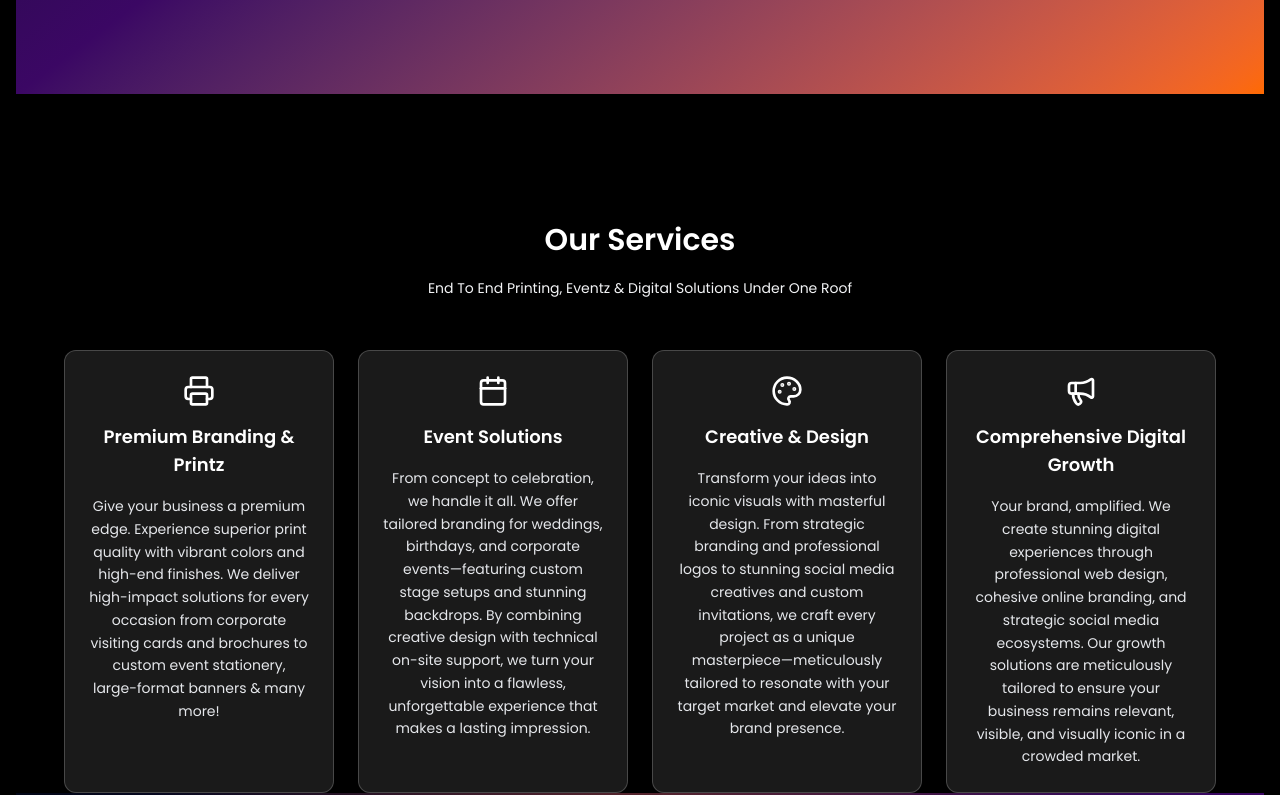
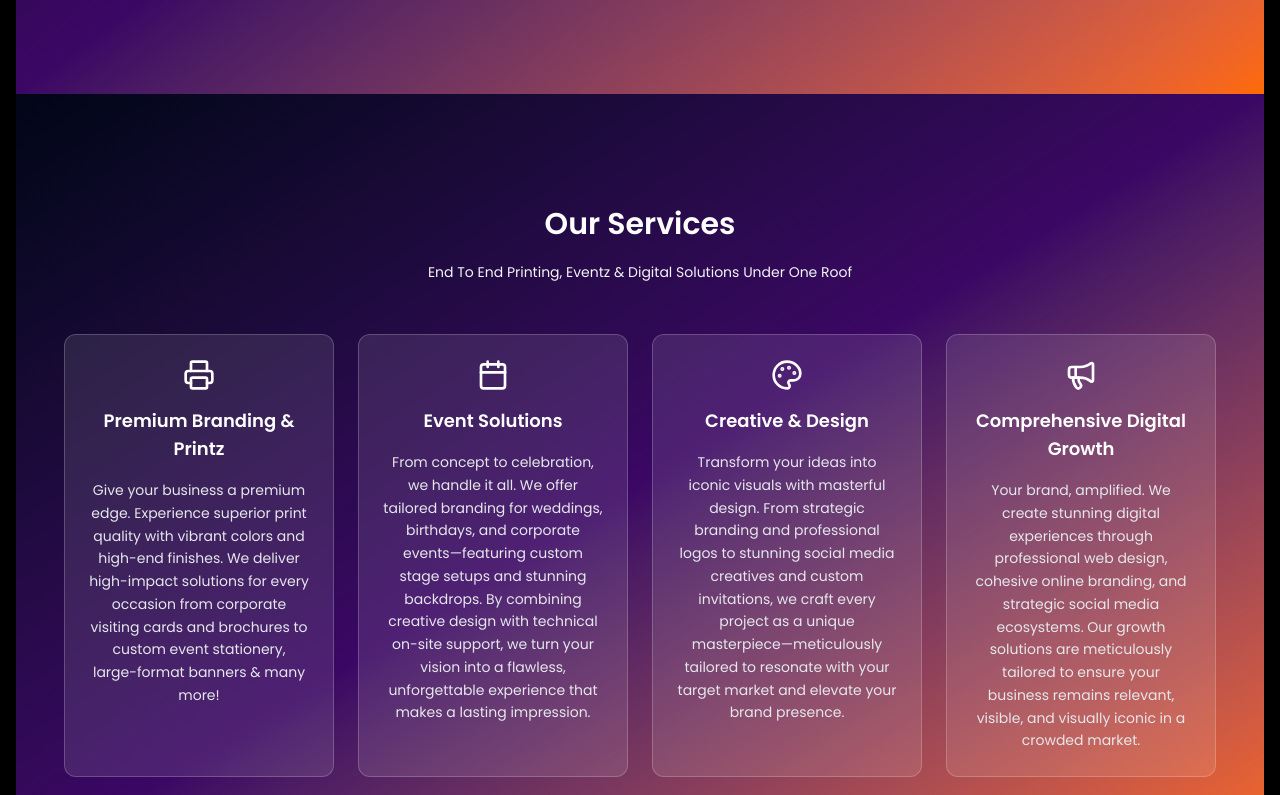
Before and after one commit to vinutha2003/Adlabs-reactjs, a React (Vite) app: page / in a window 1280 px wide. Shown: the part 1580-2375 px from the top of the page. Built offline with nearby package versions, Linux system fonts and the light colour scheme.

Commit message:
Updated contact section UI

```diff
--- a/src/sections/services.jsx
+++ b/src/sections/services.jsx
@@ -33,7 +33,10 @@ export default function Services() {
   ];
 
   return (
-    <section id="services" className="mt-32 px-6">
+    <section
+      id="about"
+      className="relative w-full bg-gradient-to-br from-[#020617] via-[#3b0764] to-[#ff6a00] py-24 overflow-hidden"
+    >
       <SectionTitle
         title="Our Services"
         description="End To End Printing, Eventz & Digital Solutions Under One Roof"
```
Also changed, not shown: 1 other file (tests, documents, lock files or other folders).
